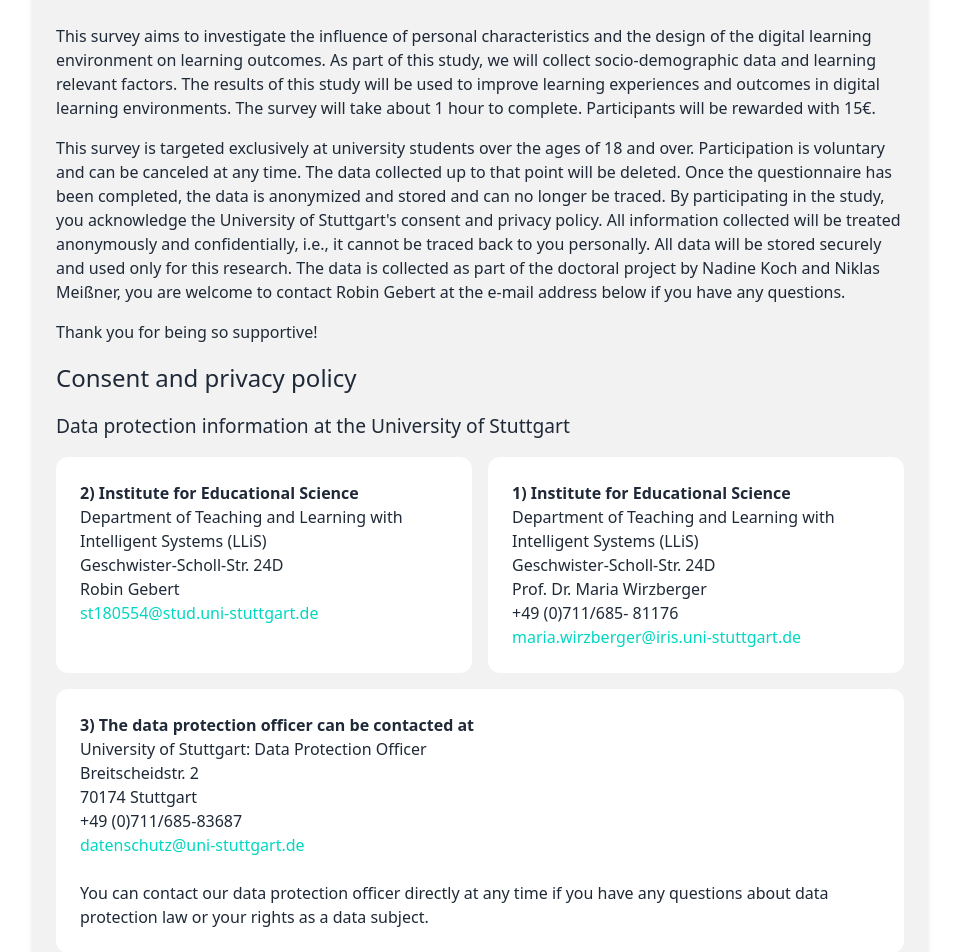
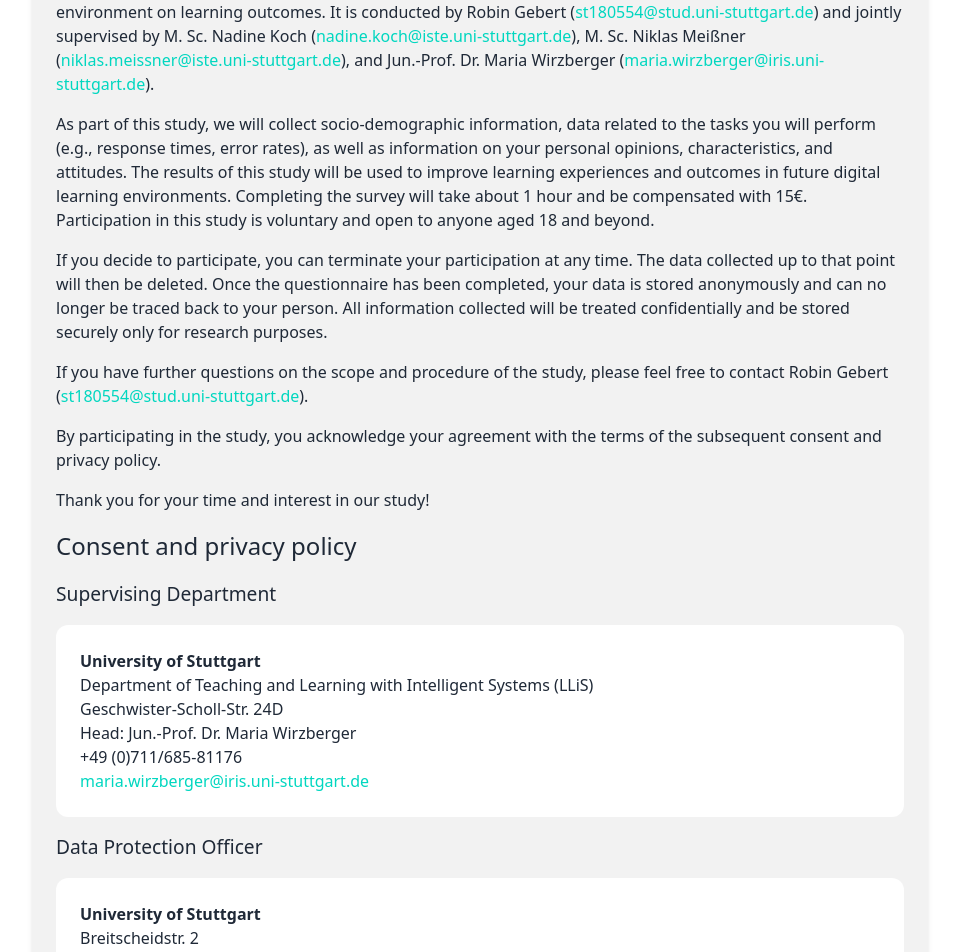
Before and after one commit to Ronjar/gender-st-frontend, a SvelteKit app: page /privacy in a window 1280 px wide. Shown: the part 240-1192 px from the top of the page, without its empty margins (160-1119 px from the left). Built offline with nearby package versions, Linux system fonts and the light colour scheme.

Commit message:
Added admin interface

```diff
--- /dev/null
+++ b/src/routes/admin/+layout.svelte
@@ -0,0 +1 @@
+<slot />
--- a/src/routes/ngse/+page.svelte
+++ b/src/routes/ngse/+page.svelte
@@ -42,7 +42,6 @@
   </script>
 
   <div class="p-6 max-w-4xl mx-auto bg-base-200 rounded-xl shadow-md space-y-4">
-    <h1 class="text-2xl font-bold mb-6">New GSE</h1>
     <form on:submit={handleSubmit} class="space-y-6 w-full max-w-4xl">
       <div role="alert" class="alert bg-base-300">
         <svg
--- a/src/routes/privacy/+page.svelte
+++ b/src/routes/privacy/+page.svelte
@@ -7,181 +7,112 @@
 </script>
 
 <div class="p-6 max-w-4xl mx-auto bg-base-200 rounded-xl shadow-md space-y-4">
-  <h1>Welcome to the survey and thank you for your time and interest!</h1>
+  <h1>Welcome to our survey!</h1>
   <p>
-    This survey aims to investigate the influence of personal characteristics and the design of the digital learning environment on learning outcomes.
-    As part of this study, we will collect socio-demographic data and learning relevant factors.
-    The results of this study will be used to improve learning experiences and outcomes in digital learning environments.
-    The survey will take about 1 hour to complete. Participants will be rewarded with 15€.
+    This survey aims to investigate the influence of personal characteristics and the design of a digital learning environment on learning outcomes.
+    It is conducted by Robin Gebert (<span class="text-accent">st180554@stud.uni-stuttgart.de</span>) and jointly supervised by M. Sc. Nadine Koch (<span class="text-accent">nadine.koch@iste.uni-stuttgart.de</span>),
+    M. Sc. Niklas Meißner (<span class="text-accent">niklas.meissner@iste.uni-stuttgart.de</span>), and Jun.-Prof. Dr. Maria Wirzberger (<span class="text-accent">maria.wirzberger@iris.uni-stuttgart.de</span>).
   </p>
   <p>
-    This survey is targeted exclusively at university students over the ages of 18 and over.
-    Participation is voluntary and can be canceled at any time. The data
-    collected up to that point will be deleted. Once the questionnaire has been
-    completed, the data is anonymized and stored and can no longer be traced. By
-    participating in the study, you acknowledge the University of Stuttgart's
-    consent and privacy policy. All information collected will be treated
-    anonymously and confidentially, i.e., it cannot be traced back to you
-    personally. All data will be stored securely and used only for this
-    research. The data is collected as part of the doctoral project by Nadine
-    Koch and Niklas Meißner, you are welcome to contact Robin Gebert at the e-mail address below if you have
-    any questions.
+    As part of this study, we will collect socio-demographic information, data related to the tasks you will perform (e.g., response times, error rates), as well as information on your personal opinions, characteristics, and attitudes.
+    The results of this study will be used to improve learning experiences and outcomes in future digital learning environments. Completing the survey will take about 1 hour and be compensated with 15€.
+    Participation in this study is voluntary and open to anyone aged 18 and beyond.
   </p>
-  <p>Thank you for being so supportive!</p>
+  <p>
+    If you decide to participate, you can terminate your participation at any time. The data collected up to that point will then be deleted. Once the questionnaire has been completed, your data is stored anonymously and can no longer be traced back to your person.
+    All information collected will be treated confidentially and be stored securely only for research purposes.
+  </p>
+  <p>If you have further questions on the scope and procedure of the study, please feel free to contact Robin Gebert (<span class="text-accent">st180554@stud.uni-stuttgart.de</span>).</p>
+  <p>By participating in the study, you acknowledge your agreement with the terms of the subsequent consent and privacy policy.</p>
+  <p>Thank you for your time and interest in our study!</p>
 
   <h2>Consent and privacy policy</h2>
 
-  <h3>Data protection information at the University of Stuttgart</h3>
-
-  <div class="flex justify-between gap-x-4">
-    <div class="p-6 w-1/2 bg-base-100 rounded-xl">
-      <p><b>2) Institute for Educational Science</b></p>
+  <h3>Supervising Department</h3>
+  <div class="p-6 bg-base-100 rounded-xl">
+    <p><b>University of Stuttgart</b></p>
     <p>Department of Teaching and Learning with Intelligent Systems (LLiS)</p>
     <p>Geschwister-Scholl-Str. 24D</p>
-      <p>Robin Gebert</p>
-      <p><span class="text-accent">st180554@stud.uni-stuttgart.de</span></p>
-    </div>
-    <div class="p-6 w-1/2 bg-base-100 rounded-xl">
-      <p><b>1) Institute for Educational Science</b></p>
-      <p>Department of Teaching and Learning with Intelligent Systems (LLiS)</p>
-      <p>Geschwister-Scholl-Str. 24D</p>
-      <p>Prof. Dr. Maria Wirzberger</p>
-      <p>+49 (0)711/685- 81176</p>
+    <p>Head: Jun.-Prof. Dr. Maria Wirzberger</p>
+    <p>+49 (0)711/685-81176</p>
     <p><span class="text-accent">maria.wirzberger@iris.uni-stuttgart.de</span></p>
   </div>
-  </div>
-  <div class="p-6 w-full bg-base-100 rounded-xl">
-    <p><b>3) The data protection officer can be contacted at</b></p>
-    <p>University of Stuttgart: Data Protection Officer</p>
+
+  <h3>Data Protection Officer</h3>
+  <div class="p-6 bg-base-100 rounded-xl">
+    <p><b>University of Stuttgart</b></p>
     <p>Breitscheidstr. 2</p>
     <p>70174 Stuttgart</p>
     <p>+49 (0)711/685-83687</p>
-    <p><span class="text-accent">datenschutz@uni-stuttgart.de</span></p><br/>
-    <p>
-      You can contact our data protection officer directly at any time if you
-      have any questions about data protection law or your rights as a data
-      subject.
-    </p>
+    <p><span class="text-accent">datenschutz@uni-stuttgart.de</span></p>
+    <p>You may contact our data protection officer if you have general questions about data protection law or your rights as a data subject.</p>
   </div>
 
   <h3>Data processing and purpose of collection</h3>
   <h5>1. Voluntariness</h5>
   <p>
-    Participation in the survey is voluntary. All information will be treated
-    confidentially. You will not suffer any disadvantages if you do not
-    participate or skip individual questions.
+    Participation in the survey is voluntary. All information will be treated confidentially. You will not suffer any disadvantages if you do not participate or skip individual questions.
   </p>
   <h5>2. Legal basis</h5>
   <p>
-    We process the personal data collected as part of the survey on the basis of
-    your expressed consent in accordance with Art. 6 para. 1 sentence 1 lit. a
-    GDPR.
+    We process the personal data collected as part of the survey on the basis of your expressed consent in accordance with Art. 6 para. 1 sentence 1 lit. a GDPR.
   </p>
   <h5>3. Purpose of the survey and data collected</h5>
   <p>
-    This survey aims to investigate the influence of personal characteristics and the design of the digital learning environment on learning outcomes.
-    Therefore, existing experiences and socio-demographic characteristics are collected. The survey takes about 1 hour.
+    This survey aims to investigate the influence of personal characteristics and the design of the digital learning environment on learning outcomes. Therefore, existing experiences and socio-demographic characteristics are collected. The survey takes about 1 hour.
   </p>
   <h5>4. Documentation and publication</h5>
   <p>
-    The documentation and publication of the research results are exclusively in
-    anonymized form, without mentioning your name and without providing any
-    information that would allow conclusions to be drawn about your person.
+    The documentation and publication of the research results are exclusively in anonymized form, without mentioning your name and without providing any information that would allow conclusions to be drawn about your person.
     Results are only ever presented in processed, aggregated form.
   </p>
   <h5>5. Stresses and strains</h5>
   <p>No physical or psychological stress is to be expected.</p>
   <h5>6. Storage period</h5>
   <p>
-    Anonymized data records are permanently archived and made available for
-    scientific reuse, including by third parties. This data is stored
-    separately. This means that no conclusions can be drawn about your person or
-    the information you provide in the questionnaire.
+    Anonymized data records are permanently archived and made available for scientific reuse, including by third parties. This data is stored separately. This means that no conclusions can be drawn about your person or the information you provide in the questionnaire.
   </p>
   <h5>7. Disclosure of personal data</h5>
   <p>
-    Personal data will not be passed on to third parties. A transfer may only be
-    considered if there is a legal obligation for the transfer in accordance
-    with Art. 6 para. 1 sentence 1 lit. c GDPR or if you have expressly given
-    your consent in accordance with Art. 6 para. 1 sentence 1 lit. a GDPR. A
-    transfer of personal data to a third country or an international
-    organization is excluded.
+    Personal data will not be passed on to third parties. A transfer may only be considered if there is a legal obligation for the transfer in accordance with Art. 6 para. 1 sentence 1 lit. c GDPR or if you have expressly given your consent in accordance with Art. 6 para. 1 sentence 1 lit. a GDPR.
+    A transfer of personal data to a third country or an international organization is excluded.
   </p>
   <h5>8. Rights of subjects</h5>
   <p>You have the right:</p>
-  <ul class="list-inside list-disc">
+  <ul class="list-disc">
     <li>
-      In accordance with Art. 7 para. 3 GDPR, to withdraw your consent once
-      given to us at any time. As a result, we may no longer continue the data
-      processing based on this consent in the future;
+      In accordance with Art. 7 para. 3 GDPR, to withdraw your consent once given to us at any time. As a result, we may no longer continue the data processing based on this consent in the future;
     </li>
     <li>
-      to request information about your personal data processed by us in
-      accordance with Art. 15 GDPR. In particular, you can request information
-      about the processing purposes, the category of personal data, the
-      categories of recipients to whom your data has been or will be disclosed,
-      the planned storage period, the existence of a right to rectification,
-      erasure, restriction of processing or objection, the existence of a right
-      to complain, the origin of your data if it was not collected by us, as
-      well as the existence of automated decision-making including profiling
-      and, if applicable, meaningful information on its details;
+      to request information about your personal data processed by us in accordance with Art. 15 GDPR. In particular, you can request information about the processing purposes, the category of personal data, the categories of recipients to whom your data has been or will be disclosed, the planned storage period, the existence of a right to rectification, erasure, restriction of processing or objection, the existence of a right to complain, the origin of your data if it was not collected by us, as well as the existence of automated decision-making including profiling and, if applicable, meaningful information on its details;
     </li>
     <li>
-      in accordance with Art. 16 GDPR, to immediately request the correction of
-      incorrect or incomplete personal data stored by us;
+      in accordance with Art. 16 GDPR, to immediately request the correction of incorrect or incomplete personal data stored by us;
     </li>
     <li>
-      in accordance with Art. 17 GDPR, to demand the erasure of your personal
-      data stored by us, unless the processing is necessary for exercising the
-      right of freedom of expression and information, for compliance with a
-      legal obligation, for reasons of public interest or the establishment,
-      exercise or defense of legal claims;
+      in accordance with Art. 17 GDPR, to demand the erasure of your personal data stored by us, unless the processing is necessary for exercising the right of freedom of expression and information, for compliance with a legal obligation, for reasons of public interest or the establishment, exercise or defense of legal claims;
     </li>
     <li>
-      in accordance with Art. 18 GDPR, to demand the restriction of the
-      processing of your personal data, insofar as the accuracy of the data is
-      disputed by you, the processing is unlawful, but you refuse to delete it,
-      and we no longer need the data, but you need it to assert, exercise or
-      defend legal claims or you have lodged an objection to the processing in
-      accordance with Art. 21 GDPR;
+      in accordance with Art. 18 GDPR, to demand the restriction of the processing of your personal data, insofar as the accuracy of the data is disputed by you, the processing is unlawful, but you refuse to delete it, and we no longer need the data, but you need it to assert, exercise or defend legal claims or you have lodged an objection to the processing in accordance with Art. 21 GDPR;
     </li>
     <li>
-      in accordance with Art. 20 GDPR, to receive your personal data that you
-      have provided to us in a structured, commonly used, and machine-readable
-      format or to request its transmission to another controller; and
+      in accordance with Art. 20 GDPR, to receive your personal data that you have provided to us in a structured, commonly used, and machine-readable format or to request its transmission to another controller; and
     </li>
     <li>
-      to complain with a supervisory authority pursuant to Art. 77 GDPR. As a
-      rule, you can contact the supervisory authority of your usual place of
-      residence or workplace or our company headquarters.
+      to complain with a supervisory authority pursuant to Art. 77 GDPR. As a rule, you can contact the supervisory authority of your usual place of residence or workplace or our company headquarters.
     </li>
     <li>
-      In accordance with Art. 89 GDPR in conjunction with Section 27 (2) BDSG,
-      the rights of Articles 15, 16, 18, and 21 GDPR are limited to the extent
-      that these rights are likely to render impossible or seriously impair the
-      achievement of the research or statistical purposes and the restriction is
-      necessary for the fulfillment of the research or statistical purposes.
-      Furthermore, the right to information in accordance with Article 15 of
-      GDPR does not exist if the data is required for scientific research, and
-      the provision of information would require a disproportionate effort. The
-      application of this article is decided on a case-by-case basis.
+      In accordance with Art. 89 GDPR in conjunction with Section 27 (2) BDSG, the rights of Articles 15, 16, 18, and 21 GDPR are limited to the extent that these rights are likely to render impossible or seriously impair the achievement of the research or statistical purposes and the restriction is necessary for the fulfillment of the research or statistical purposes.
+      Furthermore, the right to information in accordance with Article 15 of GDPR does not exist if the data is required for scientific research, and the provision of information would require a disproportionate effort. The application of this article is decided on a case-by-case basis.
     </li>
   </ul>
   <h5>9. Data security</h5>
   <p>
-    We use suitable technical and organizational security measures to protect
-    your data against accidental or intentional manipulation, partial or
-    complete loss, destruction, or unauthorized access by third parties. Our
-    security measures are continuously improved in line with technological
-    developments.
+    We use suitable technical and organizational security measures to protect your data against accidental or intentional manipulation, partial or complete loss, destruction, or unauthorized access by third parties. Our security measures are continuously improved in line with technological developments.
   </p>
   <p>
-    I agree to participate in the study described in the participation
-    information. I have read the data protection information at the University
-    of Stuttgart and accept the processing of my data in accordance with this
-    declaration.
+    I agree to participate in the study described in the participation information. I have read the data protection information and accept the processing of my data in accordance with this declaration.
   </p>
-  <div class="">
   <div class="p-6 bg-base-100 rounded-xl w-full mt-10">
     <big>How can you contact us?</big>
     <p>
@@ -189,7 +120,6 @@
       University of Stuttgart <br />
       E-mail: <span class="text-accent">st180554@stud.uni-stuttgart.de</span>
     </p>
-  </div>
   </div>
 
   <p class="flex">
--- a/src/routes/stai/+page.svelte
+++ b/src/routes/stai/+page.svelte
@@ -40,7 +40,6 @@
 </script>
 
 <div class="p-6 max-w-4xl mx-auto bg-base-200 rounded-xl shadow-md space-y-4">
-  <h1 class="text-2xl font-bold mb-6">STAI</h1>
   <form on:submit={handleSubmit} class="space-y-6 w-full max-w-4xl">
     <div role="alert" class="alert bg-base-300">
       <svg
```
Also changed, not shown: src/routes/admin/+page.svelte (added, +173 -0 lines), src/routes/questions/+page.svelte (+17 -8 lines), src/routes/submission/+page.svelte (+12 -3 lines). Lines whose indentation alone changed are shown as unchanged.
